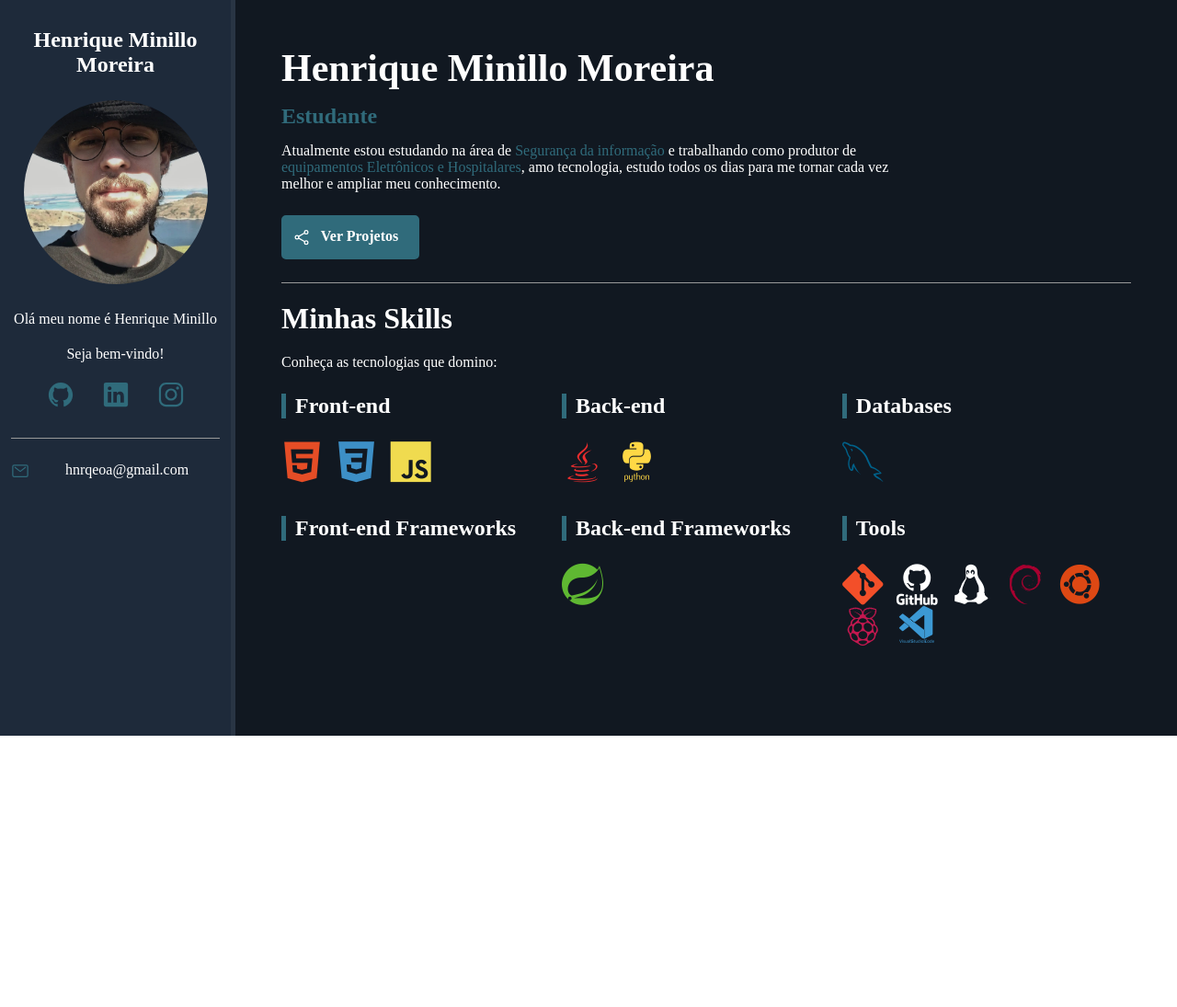
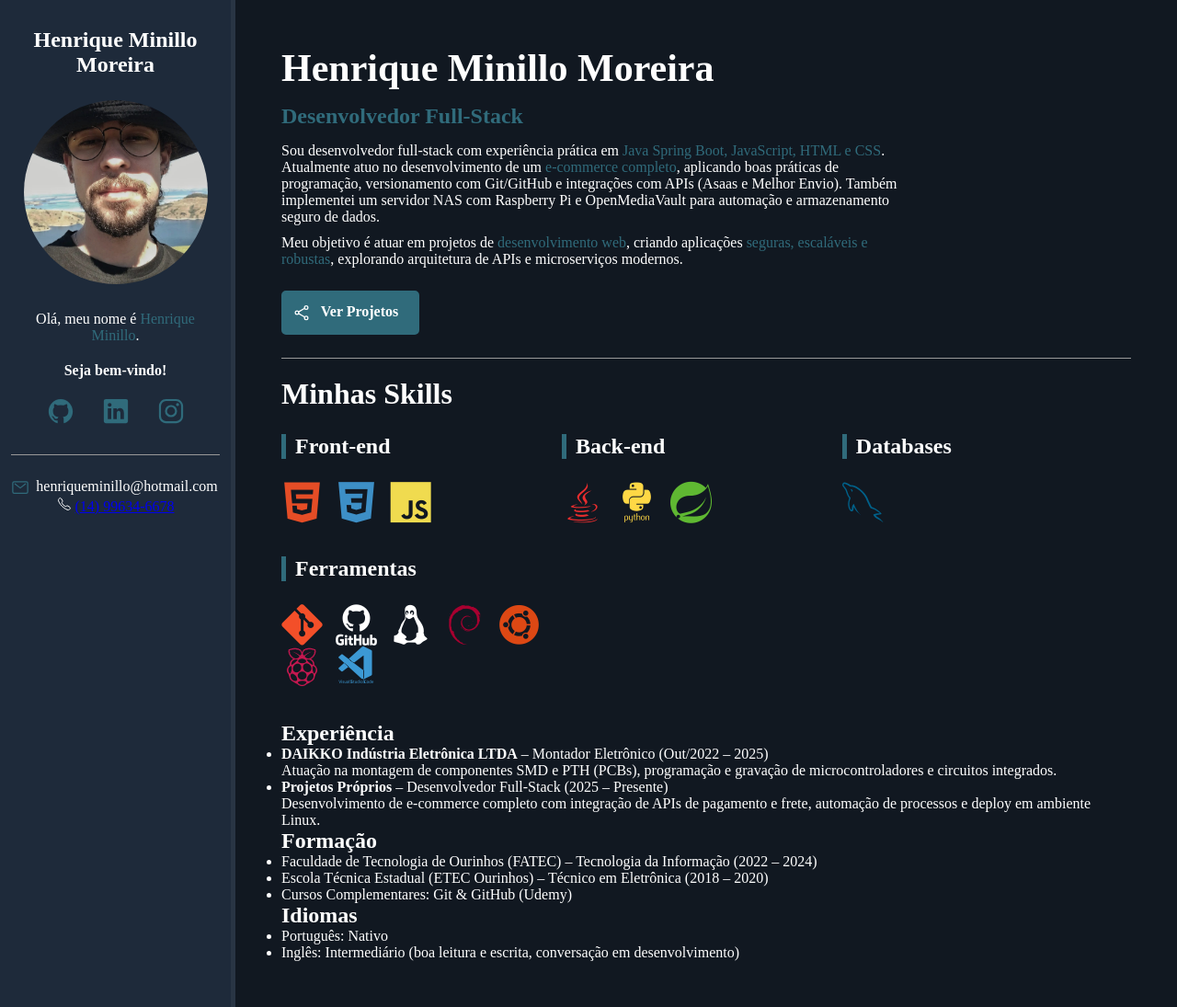
Before and after one commit to Hnrqmeans/Hnrqmeans.github.io, a plain HTML site: page index.html in a window 1280 px wide. Shown: the whole page at 92% size. Before the commit the page ends 800 px from the top, so only its background shows below. Drawn offline with nearby package versions, Linux system fonts and the light colour scheme.

Commit message:
Update index.html

```diff
--- a/index.html
+++ b/index.html
@@ -1,45 +1,68 @@
 <!DOCTYPE html>
-<html lang="en">
+<html lang="pt-BR">
 <head>
     <meta charset="UTF-8">
     <meta name="viewport" content="width=device-width, initial-scale=1.0">
-    <title>Portifólio Henrique Minillo Moreira</title>
+    <title>Portfólio - Henrique Minillo Moreira</title>
     <!-- Google Fonts -->
     <link rel="preconnect" href="https://fonts.googleapis.com">
     <link rel="preconnect" href="https://fonts.gstatic.com" crossorigin>
-    <link href="https://fonts.googleapis.com/css2?family=Roboto+Condensed:ital,wght@0,100..900;1,100..900&family=Roboto:ital,wght@0,300;0,700;0,900;1,300;1,700;1,900&display=swap" rel="stylesheet">
+    <link href="https://fonts.googleapis.com/css2?family=Roboto+Condensed:wght@300;400;700&family=Roboto:wght@300;400;700;900&display=swap" rel="stylesheet">
 
     <!-- Dev Icon Fonts -->
     <link rel="stylesheet" type='text/css' href="https://cdn.jsdelivr.net/gh/devicons/devicon@latest/devicon.min.css" />
 
     <!-- CSS do Projeto -->
     <link rel="stylesheet" href="css/styles.css">
-
 </head>
 <body>
     <main id="container">
         <aside id="bio-container">
             <h2>Henrique Minillo Moreira</h2>
             <img id="bio-img" src="img/img.jpg" alt="Henrique Minillo Moreira">
-            <p>Olá meu nome é Henrique Minillo<span class="highlight"></span></p>
-            <p id="welcome=text">Seja bem-vindo!</p>
+            <p>Olá, meu nome é <span class="highlight">Henrique Minillo</span>.</p>
+            <p id="welcome-text">Seja bem-vindo!</p>
             <ul id="social-container">
                 <li><a href="https://github.com/Hnrqmeans" target="_blank"><ion-icon name="logo-github"></ion-icon></a></li>
                 <li><a href="https://www.linkedin.com/in/henriqueminillo/" target="_blank"><ion-icon name="logo-linkedin"></ion-icon></a></li>
                 <li><a href="https://www.instagram.com/hnrqmeans/" target="_blank"><ion-icon name="logo-instagram"></ion-icon></a></li>
             </ul>
             <div id="email-container">
-                <ion-icon name="mail-outline">ion-icon></ion-icon><a href="mailto:hnrqeoa@gmail.com">hnrqeoa@gmail.com</a>
+                <ion-icon name="mail-outline"></ion-icon>
+                <a href="mailto:henriqueminillo@hotmail.com">henriqueminillo@hotmail.com</a>
+            </div>
+            <div id="phone-container">
+                <ion-icon name="call-outline"></ion-icon>
+                <a href="tel:+5514996346678">(14) 99634-6678</a>
             </div>
         </aside>
 
         <section id="about-container">
             <h1 id="name">Henrique Minillo Moreira</h1>
-            <p id="title"><span class="highlight">Estudante</span></p>
-            <p class="description">Atualmente estou estudando na área de <span class="highlight">Segurança da informação</span> e trabalhando como produtor de <span class="highlight">equipamentos Eletrônicos e Hospitalares</span>, amo tecnologia, estudo todos os dias para me tornar cada vez melhor e ampliar meu conhecimento.</p>
-            <a href="https://github.com/Hnrqmeans?tab=projects" id="btn-projects"><ion-icon name="share-social-outline"></ion-icon> <span>Ver Projetos</span></a>
+            <p id="title"><span class="highlight">Desenvolvedor Full-Stack</span></p>
+
+            <p class="description">
+                Sou desenvolvedor full-stack com experiência prática em
+                <span class="highlight">Java Spring Boot, JavaScript, HTML e CSS</span>.
+                Atualmente atuo no desenvolvimento de um <span class="highlight">e-commerce completo</span>,
+                aplicando boas práticas de programação, versionamento com Git/GitHub
+                e integrações com APIs (Asaas e Melhor Envio). Também implementei um
+                servidor NAS com Raspberry Pi e OpenMediaVault para automação e
+                armazenamento seguro de dados.
+            </p>
+
+            <p class="description">
+                Meu objetivo é atuar em projetos de <span class="highlight">desenvolvimento web</span>,
+                criando aplicações <span class="highlight">seguras, escaláveis e robustas</span>,
+                explorando arquitetura de APIs e microserviços modernos.
+            </p>
+
+            <a href="https://github.com/Hnrqmeans?tab=projects" id="btn-projects">
+                <ion-icon name="share-social-outline"></ion-icon>
+                <span>Ver Projetos</span>
+            </a>
+
             <h2 id="skills-section-title">Minhas Skills</h2>
-            <p class="description">Conheça as tecnologias que domino:</p>
             <div id="skills-container">
                 <div class="skills-box">
                     <p class="skills-title">Front-end</p>
@@ -51,21 +74,14 @@
                     <p class="skills-title">Back-end</p>
                     <i class="devicon-java-plain colored"></i>
                     <i class="devicon-python-plain-wordmark colored"></i>
+                    <i class="devicon-spring-plain colored"></i>
                 </div>
                 <div class="skills-box">
                     <p class="skills-title">Databases</p>
                     <i class="devicon-mysql-plain colored"></i>
                 </div>
                 <div class="skills-box">
-        <p class="skills-title">Front-end Frameworks</p>
-        <!-- Você pode adicionar futuramente React, Angular etc. -->
-    </div>
-    <div class="skills-box">
-        <p class="skills-title">Back-end Frameworks</p>
-        <i class="devicon-spring-plain colored"></i>
-    </div>
-<div class="skills-box">
-    <p class="skills-title">Tools</p>
+                    <p class="skills-title">Ferramentas</p>
                     <i class="devicon-git-plain colored"></i>
                     <i class="devicon-github-original-wordmark"></i>
                     <i class="devicon-linux-plain"></i>
@@ -74,12 +90,37 @@
                     <i class="devicon-raspberrypi-line colored"></i>
                     <i class="devicon-vscode-plain-wordmark colored"></i>
                 </div>
+            </div>
+
+            <h2 id="experience-title">Experiência</h2>
+            <ul class="experience-list">
+                <li>
+                    <strong>DAIKKO Indústria Eletrônica LTDA</strong> – Montador Eletrônico (Out/2022 – 2025)
+                    <br>Atuação na montagem de componentes SMD e PTH (PCBs), programação e gravação de microcontroladores e circuitos integrados.
+                </li>
+                <li>
+                    <strong>Projetos Próprios</strong> – Desenvolvedor Full-Stack (2025 – Presente)
+                    <br>Desenvolvimento de e-commerce completo com integração de APIs de pagamento e frete, automação de processos e deploy em ambiente Linux.
+                </li>
+            </ul>
+
+            <h2 id="education-title">Formação</h2>
+            <ul class="education-list">
+                <li>Faculdade de Tecnologia de Ourinhos (FATEC) – Tecnologia da Informação (2022 – 2024)</li>
+                <li>Escola Técnica Estadual (ETEC Ourinhos) – Técnico em Eletrônica (2018 – 2020)</li>
+                <li>Cursos Complementares: Git & GitHub (Udemy)</li>
+            </ul>
+
+            <h2 id="languages-title">Idiomas</h2>
+            <ul class="languages-list">
+                <li>Português: Nativo</li>
+                <li>Inglês: Intermediário (boa leitura e escrita, conversação em desenvolvimento)</li>
+            </ul>
         </section>
     </main>
 
     <!-- Ion Icons -->
     <script type="module" src="https://unpkg.com/ionicons@7.1.0/dist/ionicons/ionicons.esm.js"></script>
     <script nomodule src="https://unpkg.com/ionicons@7.1.0/dist/ionicons/ionicons.js"></script>
-
 </body>
 </html>
```
Lines whose indentation alone changed are shown as unchanged.
